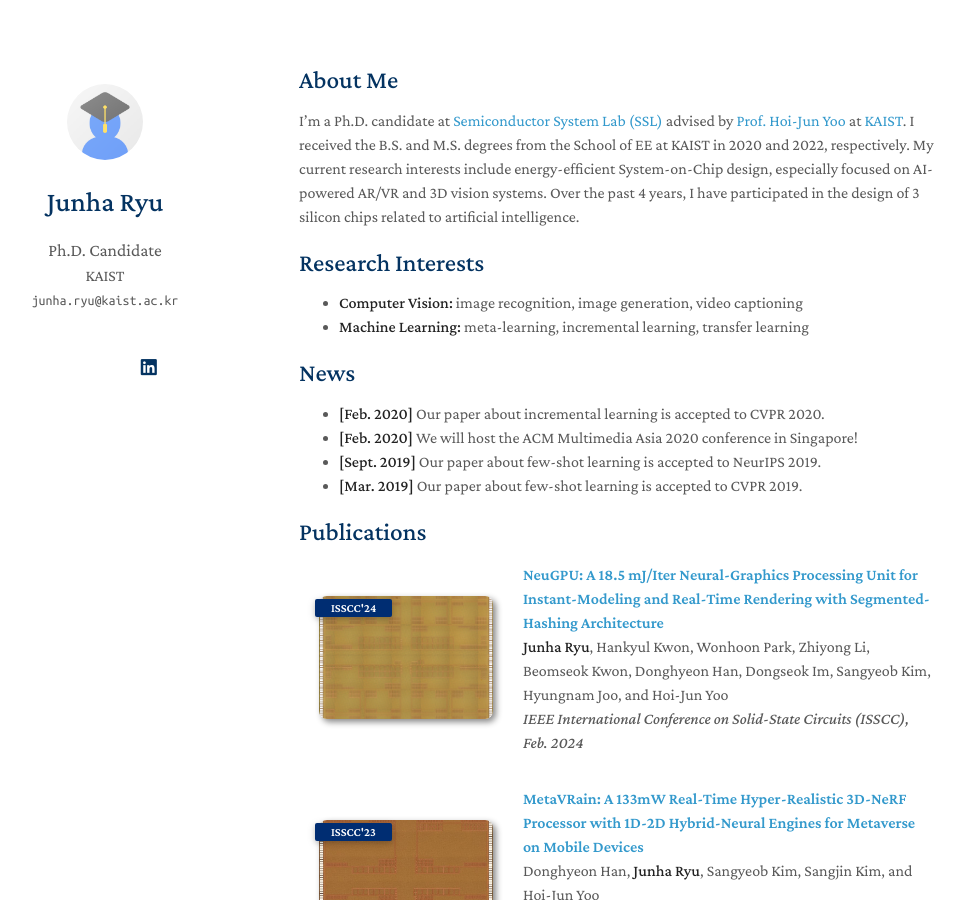
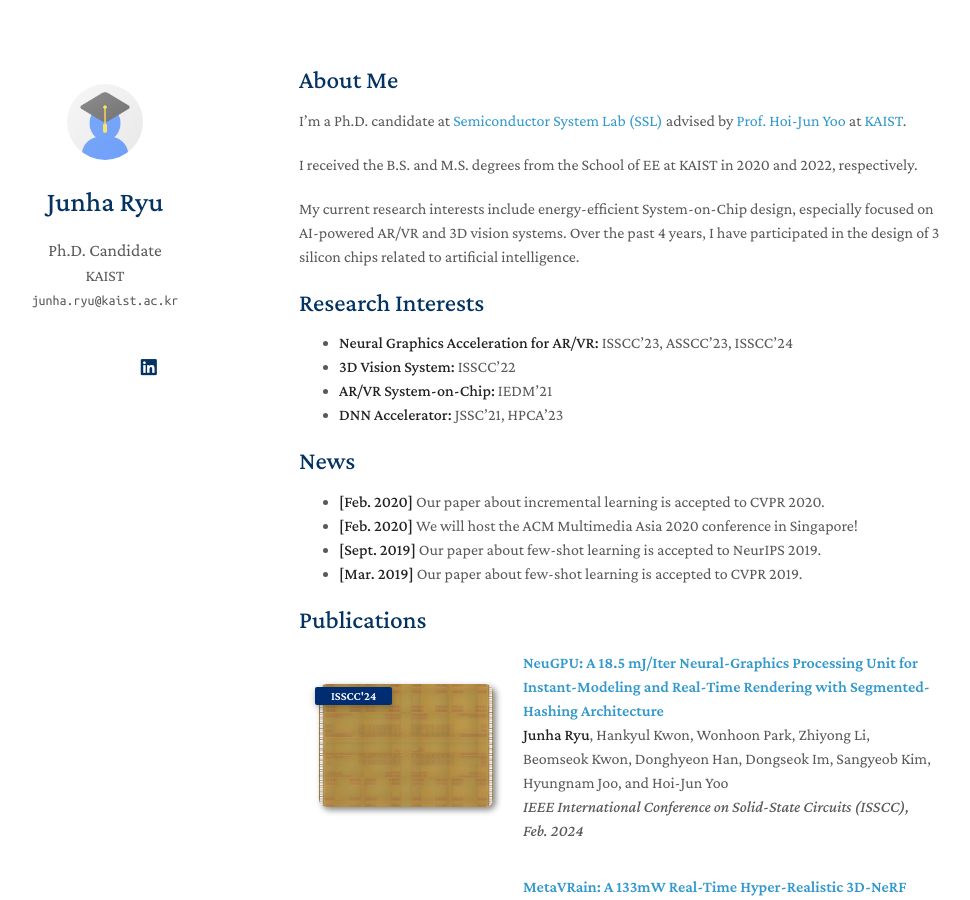
Before and after one commit to junharyu/junharyu.github.io, a Jekyll site: the page built from index.md, in a window 1280 px wide and 900 px high. Shown: the whole window, without its empty margins (171-1141 px from the left). Built offline with Jekyll 4.4.1, drawn with Linux system fonts in a browser that asks for light colours; nearby versions of some CDN libraries; a style sheet for code colours, icons or effects is not loaded; our own code applies the rules of GitHub Pages for plain Markdown files.

Commit message:
Update index.md

```diff
--- a/index.md
+++ b/index.md
@@ -4,14 +4,19 @@ layout: homepage
 
 ## About Me
 
-I'm a Ph.D. candidate at [Semiconductor System Lab (SSL)](http://ssl.kaist.ac.kr) advised by [Prof. Hoi-Jun Yoo](http://ssl.kaist.ac.kr/Professor.php) at [KAIST](https://kaist.ac.kr). I received the B.S. and M.S. degrees from the School of EE at KAIST in 2020 and 2022, respectively.
+I'm a Ph.D. candidate at [Semiconductor System Lab (SSL)](http://ssl.kaist.ac.kr) advised by [Prof. Hoi-Jun Yoo](http://ssl.kaist.ac.kr/Professor.php) at [KAIST](https://kaist.ac.kr).
+
+I received the B.S. and M.S. degrees from the School of EE at KAIST in 2020 and 2022, respectively.
+
 My current research interests include energy-efficient System-on-Chip design, especially focused on AI-powered AR/VR and 3D vision systems. Over the past 4 years, I have participated in the design of 3 silicon chips related to artificial intelligence.
 
 
 ## Research Interests
 
-- **Computer Vision:** image recognition, image generation, video captioning
-- **Machine Learning:** meta-learning, incremental learning, transfer learning
+- **Neural Graphics Acceleration for AR/VR:** ISSCC'23, ASSCC'23, ISSCC'24
+- **3D Vision System:** ISSCC'22
+- **AR/VR System-on-Chip:** IEDM'21
+- **DNN Accelerator:** JSSC'21, HPCA'23
 
 ## News
 
```
